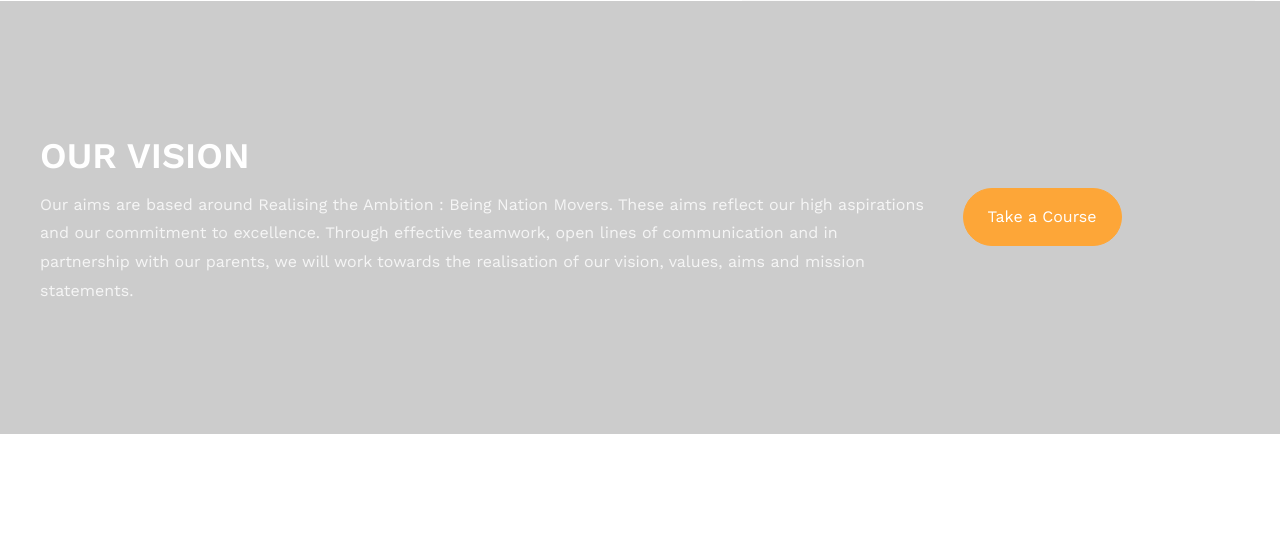
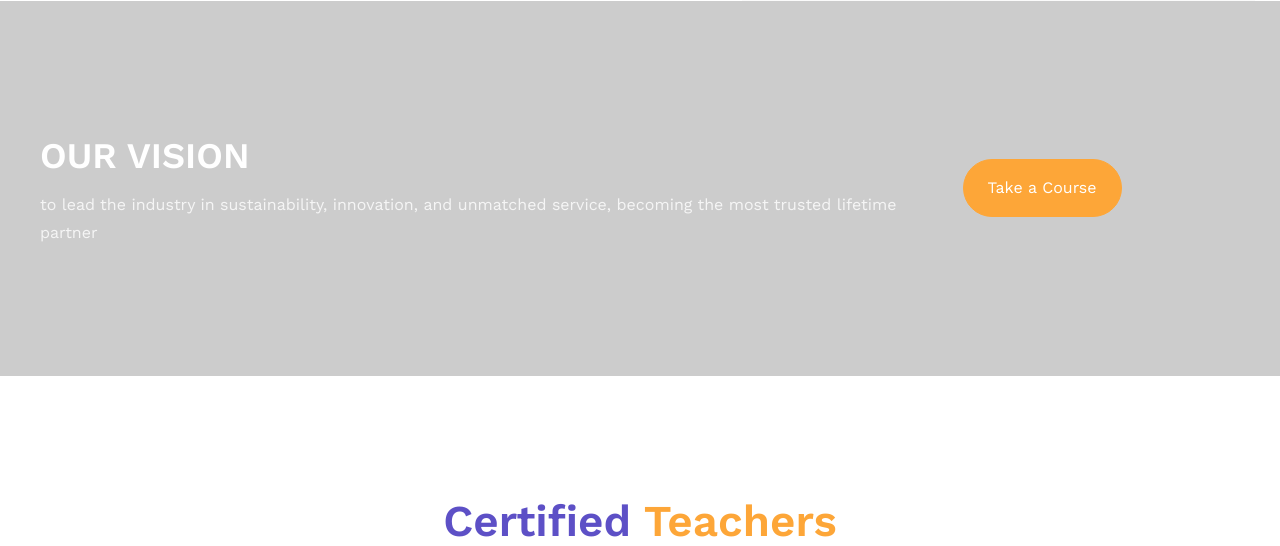
Before and after one commit to Emmy-infinity/Mothercarefinal, a Django app: page / in a window 1280 px wide. Shown: the part 2286-2832 px from the top of the page. Run offline with Django 4.2, Linux system fonts and the light colour scheme; some libraries are stand-ins or nearby versions; some web fonts are replaced.

Commit message:
Change slider background and update vision text
Updated background image and revised vision statement.

```diff
--- a/kindergaten/templates/index.html
+++ b/kindergaten/templates/index.html
@@ -85,7 +85,7 @@
         </div>
       </div>
 
-      <div class="slider-item" style="background-image:url(static/images/bg_2.jpg);">
+      <div class="slider-item" style="background-image:url(static/images/plumbing1.jpeg);">
       	<div class="overlay"></div>
         <div class="container">
           <div class="row no-gutters slider-text align-items-center justify-content-center" data-scrollax-parent="true">
@@ -239,7 +239,7 @@
 				<div class="row">
 					<div class="col-md-9">
 						<h2>OUR VISION</h2>
-						<p class="mb-0">Our aims are based around Realising the Ambition : Being Nation Movers. These aims reflect our high aspirations and our commitment to excellence. Through effective teamwork, open lines of communication and in partnership with our parents, we will work towards the realisation of our vision, values, aims and mission statements.</p>
+						<p class="mb-0">to lead the industry in sustainability, innovation, and unmatched service, becoming the most trusted lifetime partner </p>
 					</div>
 					<div class="col-md-3 d-flex align-items-center">
 						<p class="mb-0"><a href="#" class="btn btn-secondary px-4 py-3">Take a Course</a></p>
```
